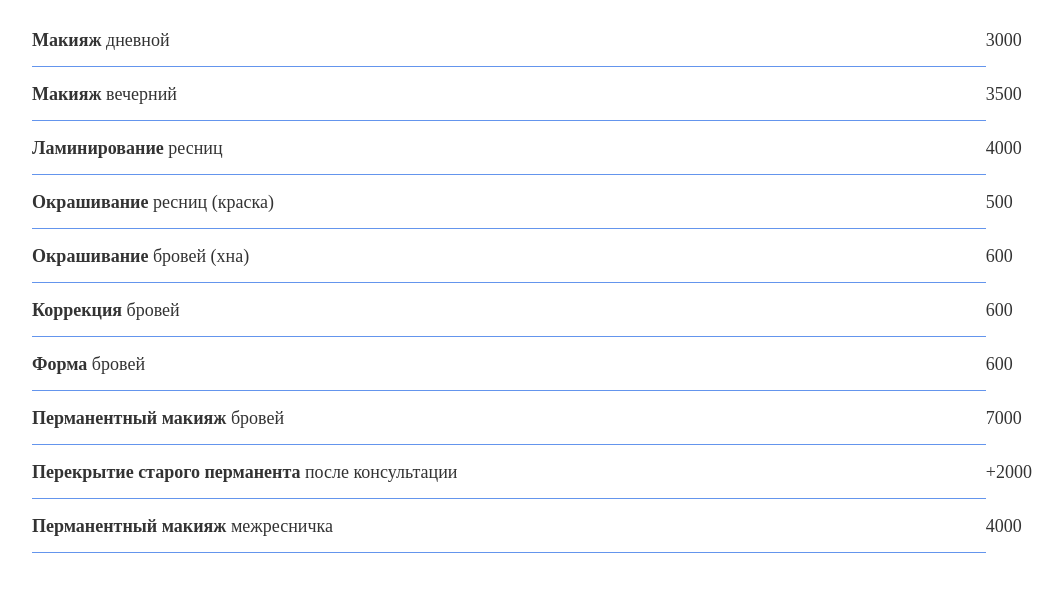
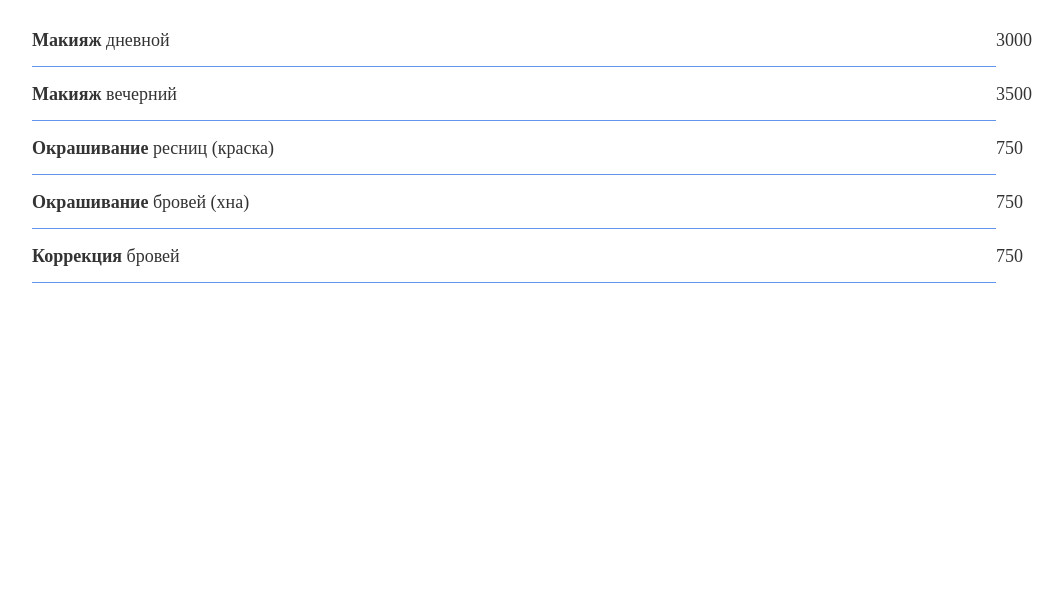
Before and after one commit to OlgaBraiko/for-magic, a website built with Vite: page makeup.html in a window 1280 px wide. Shown: the part 50-642 px from the top of the page, without its empty margins (108-1171 px from the left). Built offline with nearby package versions, Linux system fonts and the light colour scheme.

Commit message:
Update makeup.html

```diff
--- a/makeup.html
+++ b/makeup.html
@@ -18,22 +18,22 @@
       <div class="price">3000</div>
       <div class="item"><b>Макияж</b> вечерний</div>
       <div class="price">3500</div>
-      <div class="item"><b>Ламинирование </b>ресниц</div>
-      <div class="price">4000</div>
+<!--       <div class="item"><b>Ламинирование </b>ресниц</div>
+      <div class="price">4000</div> -->
 
       <div class="item"><b>Окрашивание </b>ресниц (краска)</div>
-      <div class="price">500</div>
+      <div class="price">750</div>
 
       <div class="item"><b>Окрашивание </b>бровей (хна)</div>
-      <div class="price">600</div>
+      <div class="price">750</div>
 
       <div class="item"><b>Коррекция</b> бровей</div>
-      <div class="price">600</div>
+      <div class="price">750</div>
 
-      <div class="item"><b>Форма</b> бровей</div>
-      <div class="price">600</div>
+<!--       <div class="item"><b>Форма</b> бровей</div>
+      <div class="price">600</div> -->
 
-      <div class="item"><b>Перманентный макияж </b>бровей</div>
+<!--       <div class="item"><b>Перманентный макияж </b>бровей</div>
       <div class="price">7000</div>
 
       <div class="item">
@@ -42,7 +42,7 @@
       <div class="price">+2000</div>
 
       <div class="item"><b>Перманентный макияж</b> межресничка</div>
-      <div class="price">4000</div>
+      <div class="price">4000</div> -->
     </div>
   </body>
   <script></script>
```
